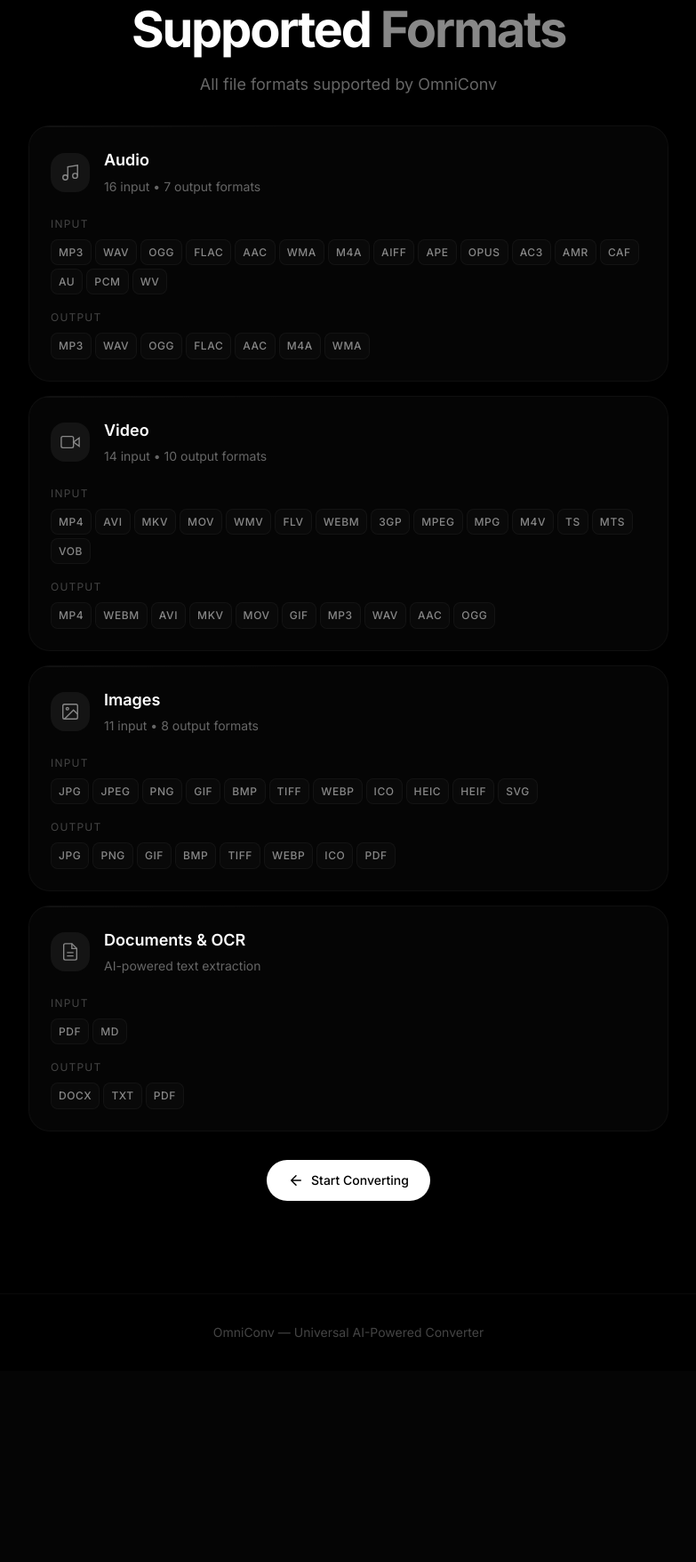
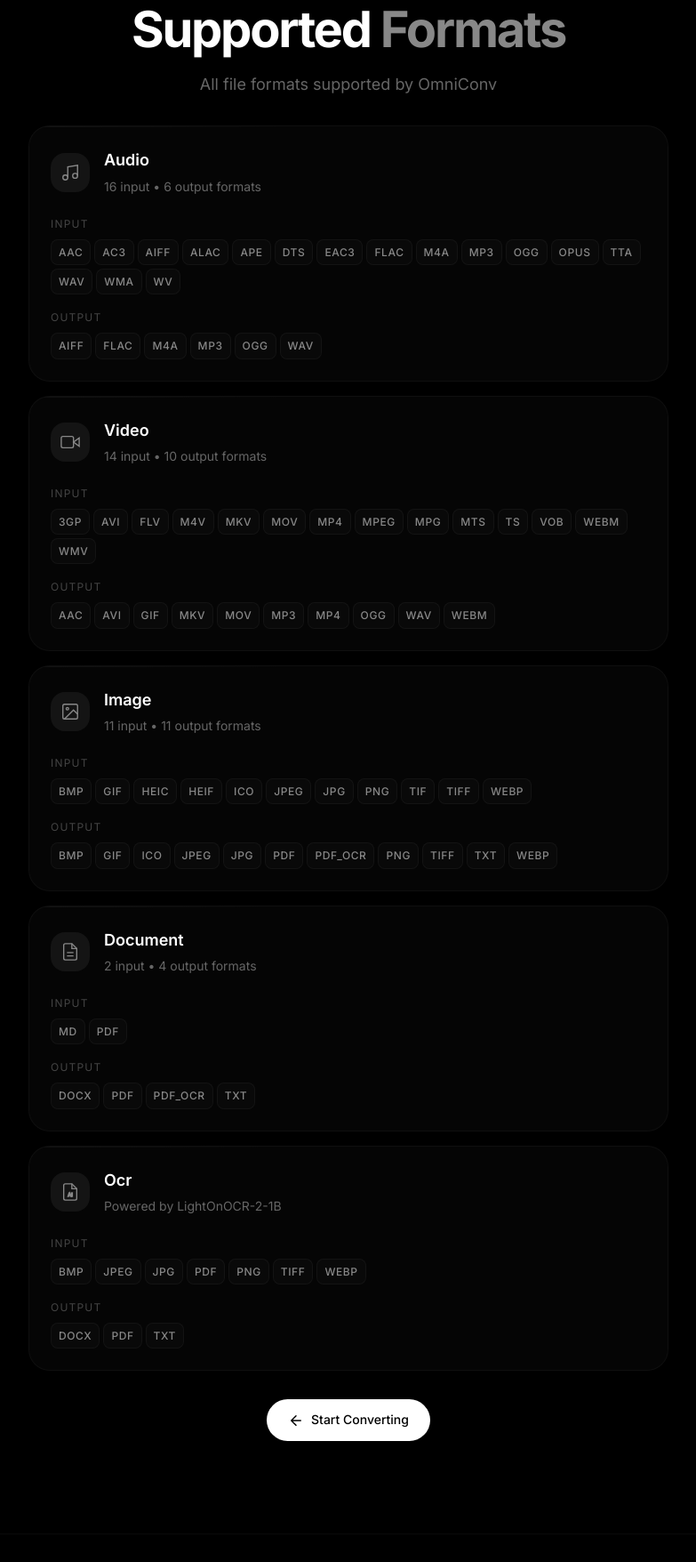
Before and after one commit to PanPeryskop/OmniConv, a Flask app: page /about in a window 1280 px wide. Shown: the part 158-1914 px from the top of the page at 89% size, without its empty margins (248-1031 px from the left). Before the commit the page ends 1661 px from the top, so only its background shows below. Run offline with Flask 3, Linux system fonts and the light colour scheme; some libraries are stand-ins or nearby versions.

Commit message:
feat: add document, image, OCR, and video downloader services with basic web templates and stats tracking.

```diff
--- a/app/services/document.py
+++ b/app/services/document.py
@@ -11,7 +11,7 @@
 
 class DocumentConverter(BaseConverter):
     INPUT_FORMATS = {'pdf', 'md'}
-    OUTPUT_FORMATS = {'docx', 'txt', 'pdf'}  # pdf_ocr disabled - OCR not working
+    OUTPUT_FORMATS = {'docx', 'txt', 'pdf', 'pdf_ocr'}
 
     def convert(
         self,
--- a/app/services/image.py
+++ b/app/services/image.py
@@ -11,7 +11,7 @@
         'webp', 'ico', 'heic', 'heif'
     }
 
-    OUTPUT_FORMATS = {'png', 'jpg', 'jpeg', 'webp', 'gif', 'bmp', 'tiff', 'ico', 'pdf'}
+    OUTPUT_FORMATS = {'png', 'jpg', 'jpeg', 'webp', 'gif', 'bmp', 'tiff', 'ico', 'pdf', 'txt', 'pdf_ocr'}
     RGB_ONLY_FORMATS = {'jpg', 'jpeg', 'bmp', 'pdf'}
     DEFAULT_QUALITY = 90
 
@@ -38,6 +38,38 @@
 
         if output_format not in self.OUTPUT_FORMATS:
             raise UnsupportedFormatError(output_format, list(self.OUTPUT_FORMATS))
+
+        if output_format in ('txt', 'pdf_ocr'):
+            from .ocr import OCRService
+            ocr = OCRService(self._progress_callback)
+
+            if output_format == 'txt':
+                return ocr.ocr_image(input_path, output_path, options)
+            elif output_format == 'pdf_ocr':
+                try:
+                    self.report_progress(10)
+                    import tempfile
+
+                    temp_pdf = tempfile.mktemp(suffix=".pdf")
+                    image = Image.open(input_path)
+                    if image.mode != 'RGB':
+                        image = image.convert('RGB')
+                    image.save(temp_pdf, "PDF", resolution=100.0)
+
+                    self.report_progress(30)
+
+                    result = ocr.ocr_pdf_to_searchable(temp_pdf, output_path, options)
+
+                    try:
+                        import os
+                        os.remove(temp_pdf)
+                    except:
+                        pass
+
+                    return result
+
+                except Exception as e:
+                    raise ConversionError(str(e))
 
         try:
             self.report_progress(10)
--- a/app/templates/about.html
+++ b/app/templates/about.html
@@ -9,172 +9,55 @@
 </section>
 
 <section class="converter-area" style="max-width: 720px;">
+    {% for category, data in formats.items() %}
     <div class="format-category panel" style="padding: var(--space-6); margin-bottom: var(--space-4);">
         <div class="format-header">
-            <div class="format-icon type-audio">
+            <div class="format-icon type-{{ category }}">
+                {% if category == 'audio' %}
                 <svg viewBox="0 0 24 24"><path d="M9 18V5l12-2v13"/><circle cx="6" cy="18" r="3"/><circle cx="18" cy="16" r="3"/></svg>
+                {% elif category == 'video' %}
+                <svg viewBox="0 0 24 24"><polygon points="23 7 16 12 23 17"/><rect x="1" y="5" width="15" height="14" rx="2"/></svg>
+                {% elif category == 'image' %}
+                <svg viewBox="0 0 24 24"><rect x="3" y="3" width="18" height="18" rx="2"/><circle cx="8.5" cy="8.5" r="1.5"/><polyline points="21 15 16 10 5 21"/></svg>
+                {% elif category == 'document' %}
+                <svg viewBox="0 0 24 24"><path d="M14 2H6a2 2 0 00-2 2v16a2 2 0 002 2h12a2 2 0 002-2V8z"/><path d="M14 2v6h6"/><line x1="16" y1="13" x2="8" y2="13"/><line x1="16" y1="17" x2="8" y2="17"/></svg>
+                {% elif category == 'ocr' %}
+                <svg viewBox="0 0 24 24"><path d="M14 2H6a2 2 0 00-2 2v16a2 2 0 002 2h12a2 2 0 002-2V8z"/><path d="M14 2v6h6"/><text x="12" y="17" text-anchor="middle" font-size="6" fill="currentColor" style="font-weight: bold; font-family: sans-serif;">AI</text></svg>
+                {% else %}
+                <svg viewBox="0 0 24 24"><circle cx="12" cy="12" r="10"/></svg>
+                {% endif %}
             </div>
             <div>
-                <h2 class="format-title">Audio</h2>
-                <p class="format-count">16 input • 7 output formats</p>
+                <h2 class="format-title">{{ category|title }}</h2>
+                <p class="format-count">
+                    {% if category == 'ocr' %}
+                    Powered by LightOnOCR-2-1B
+                    {% else %}
+                    {{ data.input|length }} input • {{ data.output|length }} output formats
+                    {% endif %}
+                </p>
             </div>
         </div>
         <div class="format-lists">
             <div class="format-list">
                 <span class="format-list-label">Input</span>
                 <div class="format-tags">
-                    <span class="format-tag">MP3</span>
-                    <span class="format-tag">WAV</span>
-                    <span class="format-tag">OGG</span>
-                    <span class="format-tag">FLAC</span>
-                    <span class="format-tag">AAC</span>
-                    <span class="format-tag">WMA</span>
-                    <span class="format-tag">M4A</span>
-                    <span class="format-tag">AIFF</span>
-                    <span class="format-tag">APE</span>
-                    <span class="format-tag">OPUS</span>
-                    <span class="format-tag">AC3</span>
-                    <span class="format-tag">AMR</span>
-                    <span class="format-tag">CAF</span>
-                    <span class="format-tag">AU</span>
-                    <span class="format-tag">PCM</span>
-                    <span class="format-tag">WV</span>
+                    {% for fmt in data.input %}
+                    <span class="format-tag">{{ fmt|upper }}</span>
+                    {% endfor %}
                 </div>
             </div>
             <div class="format-list">
                 <span class="format-list-label">Output</span>
                 <div class="format-tags">
-                    <span class="format-tag">MP3</span>
-                    <span class="format-tag">WAV</span>
-                    <span class="format-tag">OGG</span>
-                    <span class="format-tag">FLAC</span>
-                    <span class="format-tag">AAC</span>
-                    <span class="format-tag">M4A</span>
-                    <span class="format-tag">WMA</span>
+                    {% for fmt in data.output %}
+                    <span class="format-tag">{{ fmt|upper }}</span>
+                    {% endfor %}
                 </div>
             </div>
         </div>
     </div>
-
-    <div class="format-category panel" style="padding: var(--space-6); margin-bottom: var(--space-4);">
-        <div class="format-header">
-            <div class="format-icon type-video">
-                <svg viewBox="0 0 24 24"><polygon points="23 7 16 12 23 17"/><rect x="1" y="5" width="15" height="14" rx="2"/></svg>
-            </div>
-            <div>
-                <h2 class="format-title">Video</h2>
-                <p class="format-count">14 input • 10 output formats</p>
-            </div>
-        </div>
-        <div class="format-lists">
-            <div class="format-list">
-                <span class="format-list-label">Input</span>
-                <div class="format-tags">
-                    <span class="format-tag">MP4</span>
-                    <span class="format-tag">AVI</span>
-                    <span class="format-tag">MKV</span>
-                    <span class="format-tag">MOV</span>
-                    <span class="format-tag">WMV</span>
-                    <span class="format-tag">FLV</span>
-                    <span class="format-tag">WEBM</span>
-                    <span class="format-tag">3GP</span>
-                    <span class="format-tag">MPEG</span>
-                    <span class="format-tag">MPG</span>
-                    <span class="format-tag">M4V</span>
-                    <span class="format-tag">TS</span>
-                    <span class="format-tag">MTS</span>
-                    <span class="format-tag">VOB</span>
-                </div>
-            </div>
-            <div class="format-list">
-                <span class="format-list-label">Output</span>
-                <div class="format-tags">
-                    <span class="format-tag">MP4</span>
-                    <span class="format-tag">WEBM</span>
-                    <span class="format-tag">AVI</span>
-                    <span class="format-tag">MKV</span>
-                    <span class="format-tag">MOV</span>
-                    <span class="format-tag">GIF</span>
-                    <span class="format-tag">MP3</span>
-                    <span class="format-tag">WAV</span>
-                    <span class="format-tag">AAC</span>
-                    <span class="format-tag">OGG</span>
-                </div>
-            </div>
-        </div>
-    </div>
-
-    <div class="format-category panel" style="padding: var(--space-6); margin-bottom: var(--space-4);">
-        <div class="format-header">
-            <div class="format-icon type-image">
-                <svg viewBox="0 0 24 24"><rect x="3" y="3" width="18" height="18" rx="2"/><circle cx="8.5" cy="8.5" r="1.5"/><polyline points="21 15 16 10 5 21"/></svg>
-            </div>
-            <div>
-                <h2 class="format-title">Images</h2>
-                <p class="format-count">11 input • 8 output formats</p>
-            </div>
-        </div>
-        <div class="format-lists">
-            <div class="format-list">
-                <span class="format-list-label">Input</span>
-                <div class="format-tags">
-                    <span class="format-tag">JPG</span>
-                    <span class="format-tag">JPEG</span>
-                    <span class="format-tag">PNG</span>
-                    <span class="format-tag">GIF</span>
-                    <span class="format-tag">BMP</span>
-                    <span class="format-tag">TIFF</span>
-                    <span class="format-tag">WEBP</span>
-                    <span class="format-tag">ICO</span>
-                    <span class="format-tag">HEIC</span>
-                    <span class="format-tag">HEIF</span>
-                    <span class="format-tag">SVG</span>
-                </div>
-            </div>
-            <div class="format-list">
-                <span class="format-list-label">Output</span>
-                <div class="format-tags">
-                    <span class="format-tag">JPG</span>
-                    <span class="format-tag">PNG</span>
-                    <span class="format-tag">GIF</span>
-                    <span class="format-tag">BMP</span>
-                    <span class="format-tag">TIFF</span>
-                    <span class="format-tag">WEBP</span>
-                    <span class="format-tag">ICO</span>
-                    <span class="format-tag">PDF</span>
-                </div>
-            </div>
-        </div>
-    </div>
-
-    <div class="format-category panel" style="padding: var(--space-6); margin-bottom: var(--space-4);">
-        <div class="format-header">
-            <div class="format-icon type-document">
-                <svg viewBox="0 0 24 24"><path d="M14 2H6a2 2 0 00-2 2v16a2 2 0 002 2h12a2 2 0 002-2V8z"/><path d="M14 2v6h6"/><line x1="16" y1="13" x2="8" y2="13"/><line x1="16" y1="17" x2="8" y2="17"/></svg>
-            </div>
-            <div>
-                <h2 class="format-title">Documents & OCR</h2>
-                <p class="format-count">AI-powered text extraction</p>
-            </div>
-        </div>
-        <div class="format-lists">
-            <div class="format-list">
-                <span class="format-list-label">Input</span>
-                <div class="format-tags">
-                    <span class="format-tag">PDF</span>
-                    <span class="format-tag">MD</span>
-                </div>
-            </div>
-            <div class="format-list">
-                <span class="format-list-label">Output</span>
-                <div class="format-tags">
-                    <span class="format-tag">DOCX</span>
-                    <span class="format-tag">TXT</span>
-                    <span class="format-tag">PDF</span>
-                </div>
-            </div>
-        </div>
-    </div>
+    {% endfor %}
 
     <div style="text-align: center; margin-top: var(--space-8);">
         <a href="/" class="btn btn-primary">
--- a/app/templates/index.html
+++ b/app/templates/index.html
@@ -237,7 +237,7 @@
             </svg>
         </div>
         <h3 class="feature-title">Documents</h3>
-        <p class="feature-description">PDF to DOCX, AI-powered OCR extraction</p>
+        <p class="feature-description">PDF to DOCX, Powered by LightOnOCR-2-1B</p>
     </div>
 </section>
 {% endblock %}
```
Also changed, not shown: app/services/ocr.py (+95 -51 lines), app/services/video_downloader.py (+12 -9 lines), app/stats.json (+13 -2 lines).
